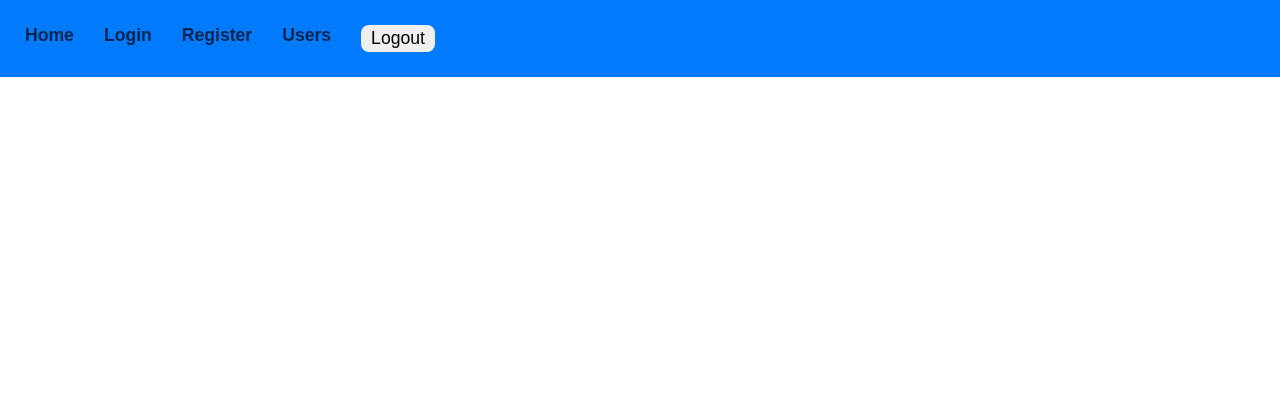
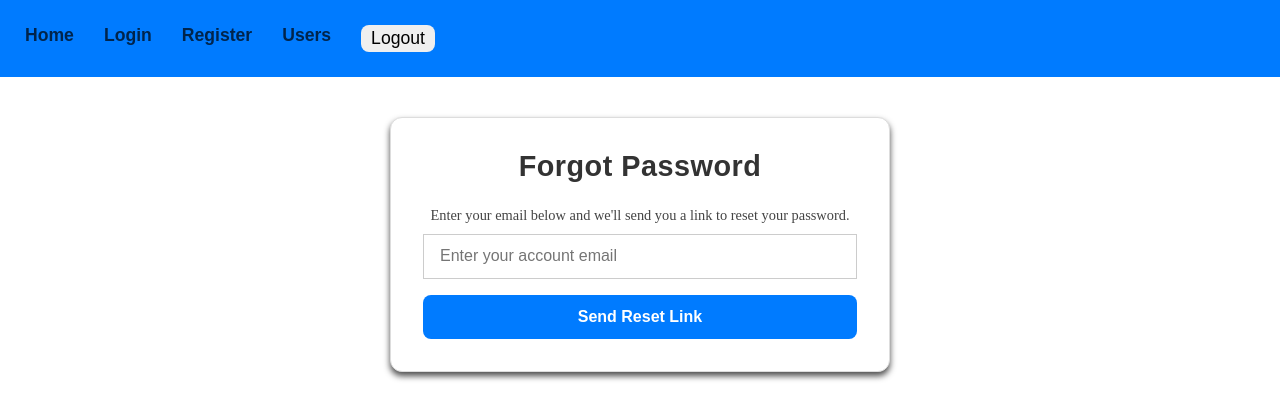
Before and after one commit to ClovisBK/NodeReactIntegration, a React (Vite) app: page /forgot-password in a window 1280 px wide. Shown: the top 420 px of the page. Built offline with nearby package versions, Linux system fonts and the light colour scheme.

Commit message:
implemented a forgotPassword component to request for a password reset.

```diff
--- a/src/App.jsx
+++ b/src/App.jsx
@@ -7,6 +7,7 @@ import Register from './Components/Register';
 import Login from './Components/Login';
 import ProtectedRoute from './Components/ProtectedRoute';
 import Home from './Components/Home';
+import ForgotPassword from './Components/ForgotPassword';
 
 
 const App = () => {
@@ -22,6 +23,7 @@ const App = () => {
         <Route path='/' element={<Home/>}/>
         <Route path='/login' element={<Login/>}/>
         <Route path='/register' element={<Register/>}/>
+        <Route path='/forgot-password' element={<ForgotPassword/>}/>
         <Route
             path='/users'
             element={<ProtectedRoute>
--- /dev/null
+++ b/src/Components/ForgotPassword.jsx
@@ -0,0 +1,50 @@
+import React, { useState } from 'react'
+import api from '../api/api';
+
+const ForgotPassword = () => {
+    const [email, setEmail] = useState("");
+    const [message, setMessage] = useState("");
+    const [error, setError] = useState("");
+    const [loading, setLoading] = useState(false);
+
+    const handleSubmit = async (event) =>{
+        event.preventDefault();
+        setMessage("");
+        setError("");
+        setLoading(true);
+
+        try{
+            const response = await api.post("auth/forgot-password", {email});
+            setMessage("A reset email has been sent to you.");
+            setEmail("");
+        }catch(err){
+            console.error(err);
+            setError("Failed to send a reset email.")
+        }finally{
+            setLoading(false);
+        }
+    }
+  return (
+    <div className='form-container'>
+        <h2>Forgot Password</h2>
+        <p>Enter your email below and we'll send you a link to reset your password.</p>
+
+        <form onSubmit={handleSubmit}>
+            <input
+            type="email"
+            placeholder='Enter your account email'
+            value={email}
+            onChange={(e) => setEmail(e.target.value)}
+            required
+             />
+             <button type='submit' disabled={loading}>
+                {loading ? "Sending...": "Send Reset Link"}
+             </button>
+        </form>
+        {message && <p style={{color: "green"}}>{message}</p>}
+        {error && <p style={{color: "red"}}>{error}</p>}
+    </div>
+  )
+}
+
+export default ForgotPassword
--- a/src/Components/Login.jsx
+++ b/src/Components/Login.jsx
@@ -11,7 +11,6 @@ const Login = () => {
     const handleChange = (e) => {
         setCredentials({...credentials, [e.target.name]: e.target.value});
     };
-
     const handleSubmit = async (e) => {
         e.preventDefault();
         setMessage("");
@@ -39,9 +38,11 @@ const Login = () => {
             <input type="password" name="password" placeholder='Password' onChange={handleChange} />
             <button type='submit'>Login</button>
         </form>
-        <span style={{color: "blue"}}>Don't have an account?
-         <Link to="/register" style={{fontSize: "1.1rem", color: "green"}}> sign up!</Link>
-        </span>
+        <div style={{color: "blue",}}>Don't have an account?
+         <Link to="/register" style={{fontSize: "1.1rem", color: "green",}}> sign up!</Link>
+
+         <Link to="/forgot-password" style={{marginLeft: "100px", color: "blue"}}>Forgot Password</Link>
+        </div>
 
         {message && <p style={{color: "blue"}}>{message}</p>}
         {error && <p style={{color: "red"}}>{error}</p>}
```
